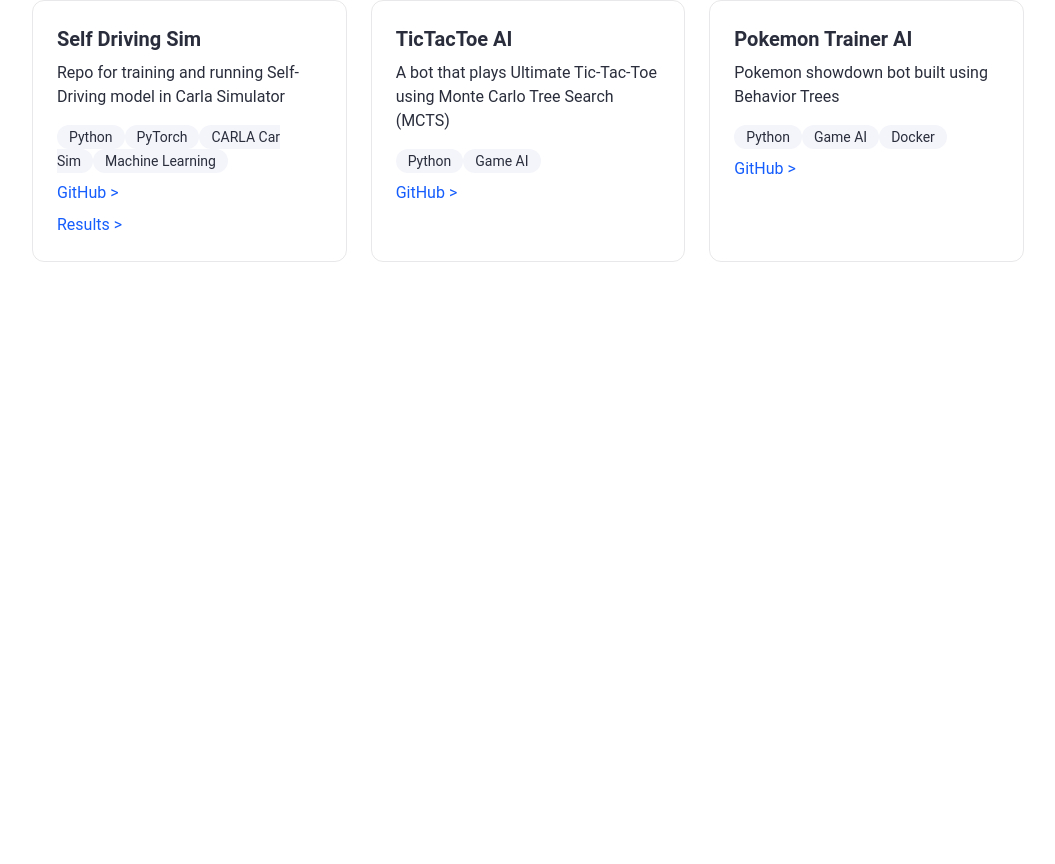
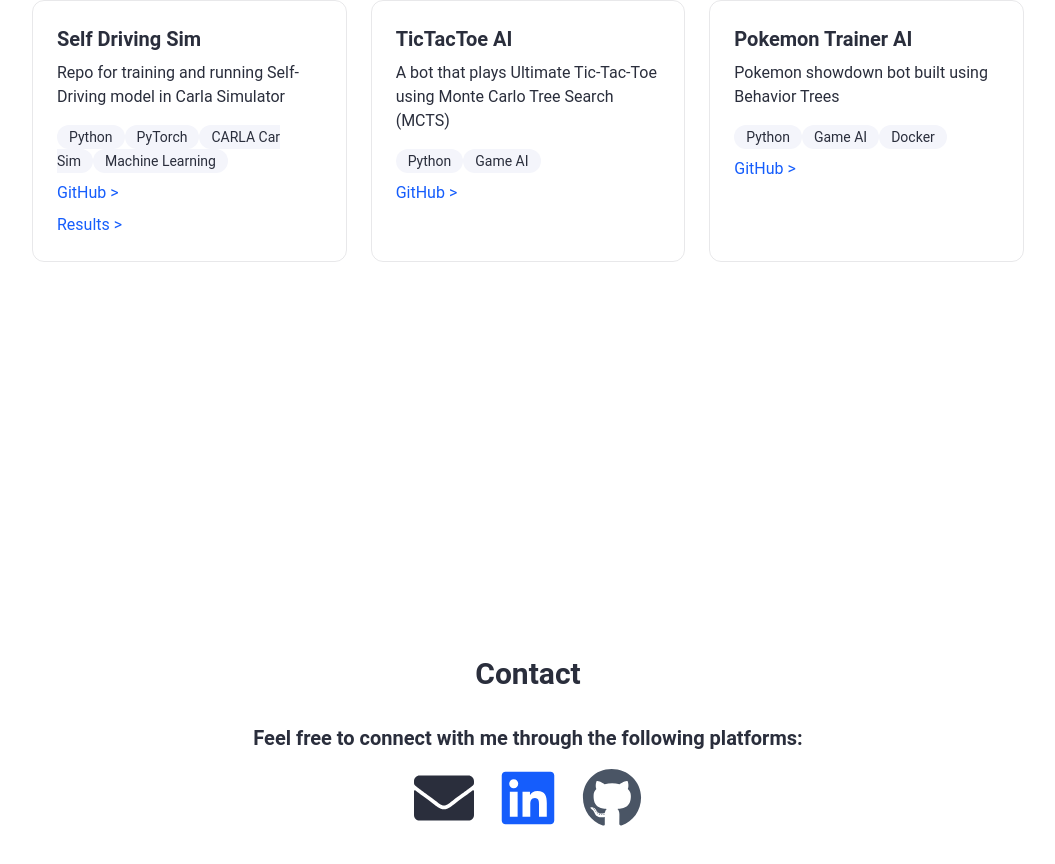
Before and after one commit to HershR/hershr-portfolio, a React (Vite) app: page / in a window 1280 px wide. Shown: the part 2960-3824 px from the top of the page, without its empty margins (112-1167 px from the left). Before the commit the page ends 3254 px from the top, so only its background shows below. Built offline with nearby package versions, Linux system fonts and the light colour scheme.

Commit message:
Updated Contact Section

```diff
--- a/package.json
+++ b/package.json
@@ -13,6 +13,7 @@
     "@tailwindcss/vite": "^4.1.4",
     "react": "^19.0.0",
     "react-dom": "^19.0.0",
+    "react-icons": "^5.5.0",
     "tailwindcss": "^4.1.4"
   },
   "devDependencies": {
--- a/src/App.tsx
+++ b/src/App.tsx
@@ -1,7 +1,7 @@
 import "./App.css";
 import { Header } from "./components/Header";
 import { About } from "./components/sections/About";
-import { Projects } from "./components/sections/projects";
+import { Projects } from "./components/sections/Projects";
 import { Contact } from "./components/sections/Contact";
 import LoadingScreen from "./components/LoadingScreen";
 import { useState } from "react";
@@ -33,8 +33,8 @@
           <RevealOnScroll>
             <Projects />
           </RevealOnScroll>
-          {/*
-          <Contact /> */}
+
+          <Contact />
         </main>
       </div>
     </>
--- a/src/components/sections/Contact.tsx
+++ b/src/components/sections/Contact.tsx
@@ -1,22 +1,51 @@
 // src/components/Contact.jsx
 import React from "react";
+import { FaGithub, FaLinkedin, FaEnvelope } from "react-icons/fa";
 
 export function Contact() {
   return (
-    <section id="contact" className="text-center">
-      <h2 className="text-3xl font-semibold mb-4">Contact</h2>
-      <p>
-        Feel free to connect with me on{" "}
+    <section
+      id="contact"
+      className="min-h-screen flex justify-center items-center py-20"
+    >
+      <div className="max-w-3xl mx-auto px-4">
+        <h2 className="text-3xl font-bold mb-8 text-center">Contact</h2>
+
+        <h3 className="text-xl font-bold mb-4">
+          Feel free to connect with me through the following platforms:
+        </h3>
+
+        <div className="flex space-x-6 justify-center">
           <a
-          className="text-blue-600 underline"
+            href="mailto:hershrudrawal@gmail.com"
+            className="text-primary hover:text-black text-6xl"
+            aria-label="Email"
+            title="hershrudrawal@gmail.com"
+          >
+            <FaEnvelope />
+          </a>
+          <a
+            href="https://www.linkedin.com/in/hersh-rudrawal-7a02912b4"
+            target="_blank"
+            rel="noreferrer"
+            className="text-blue-600 hover:text-blue-800 text-6xl"
+            aria-label="LinkedIn"
+            title="https://www.linkedin.com/in/hersh-rudrawal-7a02912b4"
+          >
+            <FaLinkedin />
+          </a>
+          <a
             href="https://github.com/HershR"
             target="_blank"
             rel="noreferrer"
+            className="text-gray-600 hover:text-black text-6xl"
+            aria-label="GitHub"
+            title="https://github.com/HershR"
           >
-          GitHub
+            <FaGithub />
           </a>
-        .
-      </p>
+        </div>
+      </div>
     </section>
   );
 }
```
Also changed, not shown: 1 other file (tests, documents, lock files or other folders). Lines whose indentation alone changed are shown as unchanged.
